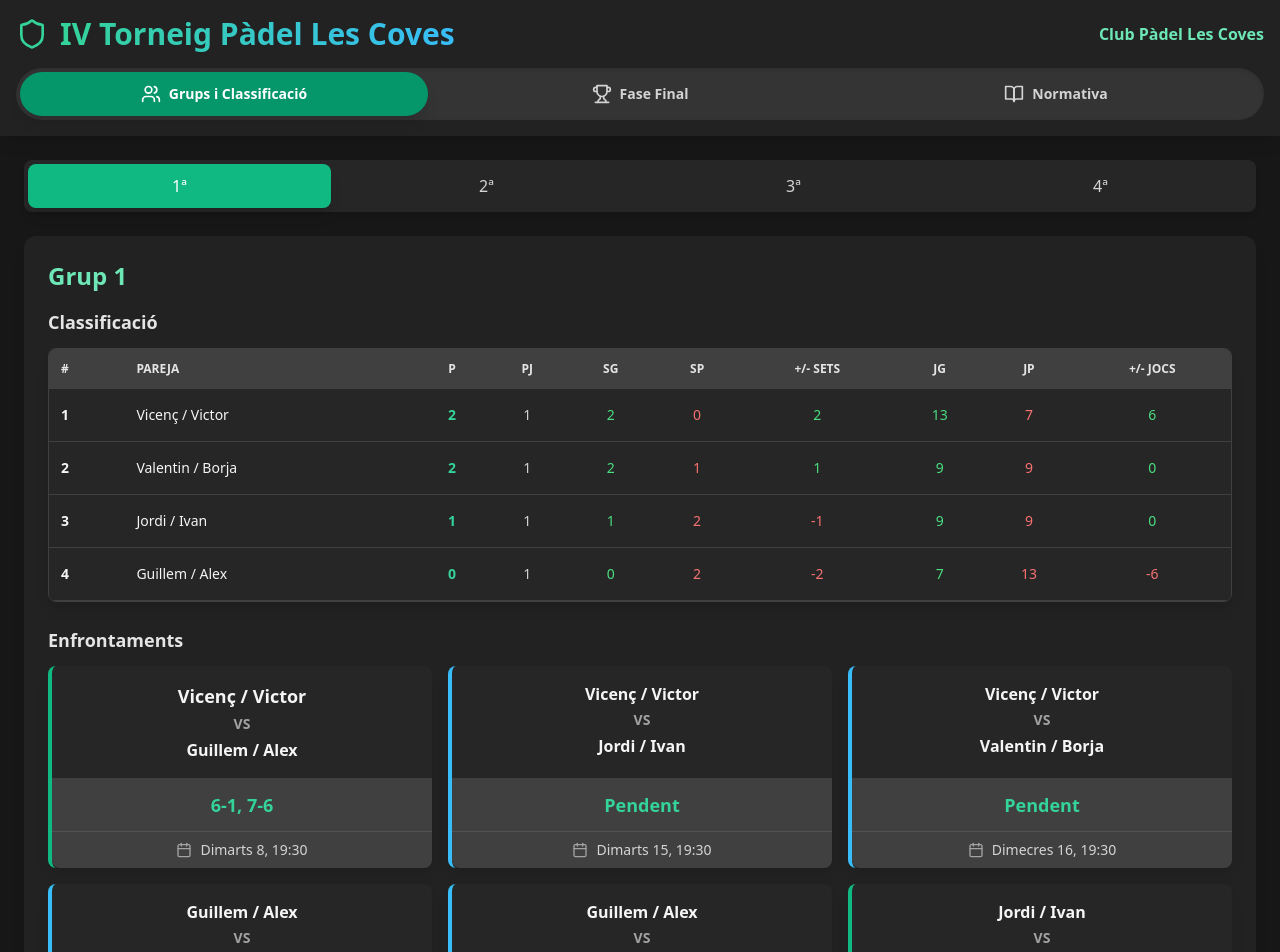
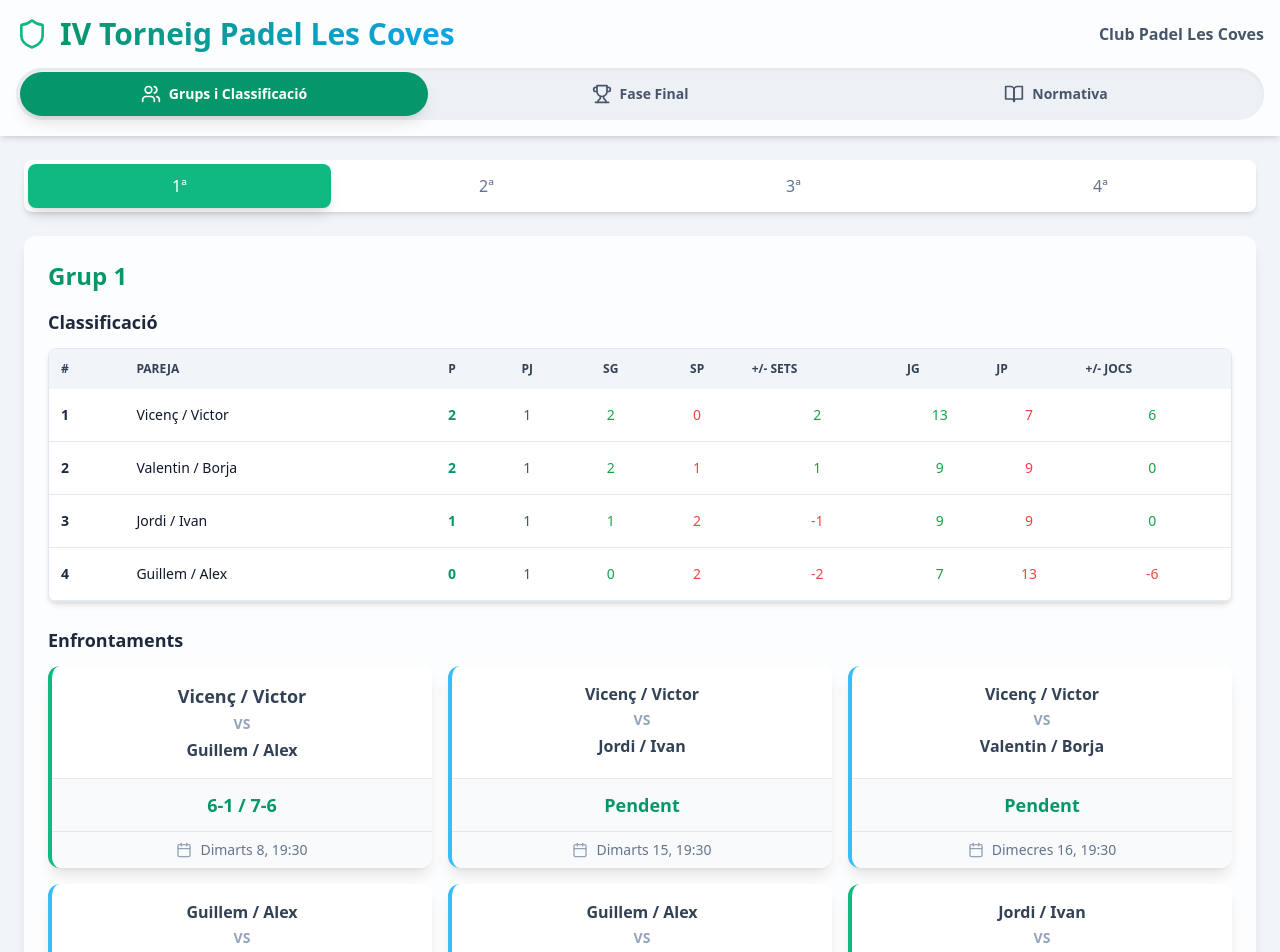
Before and after one commit to JonatanGhub/Torneig_Local_Padel_2025_vinroma, a React (Vite) app: page / in a window 1280 px wide. Shown: the top 952 px of the page. Built offline with nearby package versions, Linux system fonts and the light colour scheme; the HTML template or start-up script is replaced by a standard one.

Commit message:
style: Redesign UI to a light theme and apply visual enhancements

```diff
--- a/src/App.jsx
+++ b/src/App.jsx
@@ -59,7 +59,6 @@ const getStandings = (teams, matches) => {
                     if (set[0] > set[1]) team1SetsWon++;
                     else team2SetsWon++;
 
-                    // Solo sumar juegos de los 2 primeros sets para la diferencia de juegos
                     if (index < 2) {
                         team1Stats.JG += set[0];
                         team1Stats.JP += set[1];
@@ -80,8 +79,6 @@ const getStandings = (teams, matches) => {
 
     return Object.values(stats).sort((a, b) => {
         if (b.P !== a.P) return b.P - a.P;
-
-        // Desempate por enfrentamiento directo
         const directMatch = matches.find(m => m.played && ((m.team1.id === a.teamId && m.team2.id === b.teamId) || (m.team1.id === b.teamId && m.team2.id === a.teamId)));
         if (directMatch) {
             let aSets = 0;
@@ -91,14 +88,12 @@ const getStandings = (teams, matches) => {
                     if (directMatch.team2.id === a.teamId && set[1] > set[0]) aSets++;
                 }
             });
-            if (aSets > 1) return -1; // a gana
-            if (aSets < 1) return 1;  // b gana
+            if (aSets > 1) return -1;
+            if (aSets < 1) return 1;
         }
-
         const setDiffA = a.SG - a.SP;
         const setDiffB = b.SG - b.SP;
         if (setDiffB !== setDiffA) return setDiffB - setDiffA;
-
         const gameDiffA = a.JG - a.JP;
         const gameDiffB = b.JG - b.JP;
         return gameDiffB - gameDiffA;
@@ -106,9 +101,9 @@ const getStandings = (teams, matches) => {
 };
 
 const ClassificationTable = ({ standings }) => (
-    <div className="overflow-x-auto rounded-lg border border-neutral-700 shadow-lg bg-neutral-800">
-        <table className="w-full min-w-[800px] text-sm text-left text-neutral-300">
-            <thead className="text-xs text-neutral-200 uppercase bg-neutral-700">
+    <div className="overflow-x-auto rounded-lg border border-slate-200 shadow-md bg-white">
+        <table className="w-full min-w-[800px] text-sm text-left text-slate-600">
+            <thead className="text-xs text-slate-700 uppercase bg-slate-100">
                 <tr>
                     <th scope="col" className="px-3 py-3">#</th>
                     <th scope="col" className="px-4 py-3">Pareja</th>
@@ -116,25 +111,25 @@ const ClassificationTable = ({ standings }) => (
                     <th scope="col" className="px-3 py-3 text-center">PJ</th>
                     <th scope="col" className="px-3 py-3 text-center">SG</th>
                     <th scope="col" className="px-3 py-3 text-center">SP</th>
-                    <th scope="col" className="px-3 py-3 text-center">+/- Sets</th>
-                    <th scope="col" className="px-3 py-3 text-center">JG</th>
-                    <th scope="col" className="px-3 py-3 text-center">JP</th>
-                    <th scope="col" className="px-3 py-3 text-center">+/- Jocs</th>
+                    <th scope="col" className="px-3 py-3 text-center\">+/- Sets</th>
+                    <th scope="col" className="px-3 py-3 text-center\">JG</th>
+                    <th scope="col" className="px-3 py-3 text-center\">JP</th>
+                    <th scope="col" className="px-3 py-3 text-center\">+/- Jocs</th>
                 </tr>
             </thead>
             <tbody>
                 {standings.map((s, index) => (
-                    <tr key={s.teamId} className="bg-neutral-800 border-b border-neutral-700 hover:bg-neutral-700 transition-colors duration-200">
-                        <td className="px-3 py-3 font-bold text-neutral-100">{index + 1}</td>
-                        <th scope="row" className="px-4 py-4 font-medium text-neutral-100 whitespace-nowrap">{s.teamName}</th>
-                        <td className="px-3 py-4 text-center font-bold text-primary-400">{s.P}</td>
+                    <tr key={s.teamId} className="bg-white border-b border-slate-200 hover:bg-slate-50 transition-colors duration-200">
+                        <td className="px-3 py-3 font-bold text-slate-800">{index + 1}</td>
+                        <th scope="row" className="px-4 py-4 font-medium text-slate-900 whitespace-nowrap">{s.teamName}</th>
+                        <td className="px-3 py-4 text-center font-bold text-primary-600">{s.P}</td>
                         <td className="px-3 py-4 text-center">{s.PJ}</td>
-                        <td className="px-3 py-4 text-center text-green-400">{s.SG}</td>
-                        <td className="px-3 py-4 text-center text-red-400">{s.SP}</td>
-                        <td className={`px-3 py-4 text-center font-medium ${s.SG - s.SP >= 0 ? 'text-green-400' : 'text-red-400'}`}>{s.SG - s.SP}</td>
-                        <td className="px-3 py-4 text-center text-green-400">{s.JG}</td>
-                        <td className="px-3 py-4 text-center text-red-400">{s.JP}</td>
-                        <td className={`px-3 py-4 text-center font-medium ${s.JG - s.JP >= 0 ? 'text-green-400' : 'text-red-400'}`}>{s.JG - s.JP}</td>
+                        <td className="px-3 py-4 text-center text-green-600">{s.SG}</td>
+                        <td className="px-3 py-4 text-center text-red-500">{s.SP}</td>
+                        <td className={`px-3 py-4 text-center font-medium ${s.SG - s.SP >= 0 ? 'text-green-600' : 'text-red-500'}`}>{s.SG - s.SP}</td>
+                        <td className="px-3 py-4 text-center text-green-600">{s.JG}</td>
+                        <td className="px-3 py-4 text-center text-red-500">{s.JP}</td>
+                        <td className={`px-3 py-4 text-center font-medium ${s.JG - s.JP >= 0 ? 'text-green-600' : 'text-red-500'}`}>{s.JG - s.JP}</td>
                     </tr>
                 ))}
             </tbody>
@@ -145,63 +140,56 @@ const ClassificationTable = ({ standings }) => (
 const MatchCard = ({ match }) => {
     const getMatchResult = () => {
         if (!match.played) return { result: 'Pendent', winner: null };
-
         let team1SetsWon = 0;
         let team2SetsWon = 0;
         const sets = match.sets.filter(s => s[0] !== null && s[1] !== null);
-
         for (const set of sets) {
-            if (set[0] > set[1]) {
-                team1SetsWon++;
-            } else {
-                team2SetsWon++;
-            }
+            if (set[0] > set[1]) team1SetsWon++;
+            else team2SetsWon++;
         }
-
-        const resultString = sets.map(s => `${s[0]}-${s[1]}`).join(', ');
+        const resultString = sets.map(s => `${s[0]}-${s[1]}`).join(' / ');
         const winner = team1SetsWon > team2SetsWon ? match.team1 : match.team2;
-
         return { result: resultString, winner };
     };
 
     const { result, winner } = getMatchResult();
 
     const TeamDisplay = ({ team, isWinner }) => (
-        <p className={`font-semibold text-neutral-100 ${isWinner ? 'font-bold text-lg' : ''}`}>
+        <p className={`font-semibold text-slate-700 ${isWinner ? 'font-bold text-lg text-primary-600' : ''}`}>
             {team.name}
         </p>
     );
 
     return (
-        <div className={`bg-neutral-800 rounded-lg shadow-lg hover:shadow-xl transition-all duration-300 border-l-4 ${match.played ? 'border-primary-500' : 'border-secondary-400'} flex flex-col animate-fade-in hover:scale-105`}>
+        <div className={`bg-white rounded-xl shadow-lg hover:shadow-2xl transition-all duration-300 border-l-4 ${match.played ? 'border-primary-500' : 'border-secondary-400'} flex flex-col animate-fade-in hover:scale-105`}>
             <div className="p-4 flex-grow">
                 <div className="flex flex-col items-center text-center">
                     <TeamDisplay team={match.team1} isWinner={winner?.id === match.team1.id} />
-                    <span className="text-sm font-bold text-neutral-400 my-1">VS</span>
+                    <span className="text-sm font-bold text-slate-400 my-1">VS</span>
                     <TeamDisplay team={match.team2} isWinner={winner?.id === match.team2.id} />
                 </div>
             </div>
-            <div className="border-t border-neutral-700 p-3 bg-neutral-700 text-center">
-                <p className="text-lg font-bold text-primary-400">{result}</p>
+            <div className="border-t border-slate-200 p-3 bg-slate-50 text-center">
+                <p className="text-lg font-bold text-primary-600">{result}</p>
             </div>
-            <div className="border-t border-neutral-600 p-2 bg-neutral-700 rounded-b-lg text-center flex items-center justify-center">
-                <Calendar className="w-4 h-4 mr-2 text-neutral-400" />
-                <p className="text-sm font-medium text-neutral-300">{match.schedule || "Horari Pendent"}</p>
+            <div className="border-t border-slate-200 p-2 bg-slate-50 rounded-b-xl text-center flex items-center justify-center">
+                <Calendar className="w-4 h-4 mr-2 text-slate-400" />
+                <p className="text-sm font-medium text-slate-500">{match.schedule || "Horari Pendent"}</p>
             </div>
         </div>
     );
 };
 
 const Group = ({ name, matches, standings }) => (
-    <div className="bg-neutral-800/80 backdrop-blur-sm rounded-xl shadow-lg p-4 md:p-6 mb-8 animate-slide-in-left">
-        <h3 className="text-2xl font-bold text-primary-300 mb-4">{name}</h3>
+    <div className="bg-white/80 backdrop-blur-sm rounded-xl shadow-lg p-4 md:p-6 mb-8 animate-slide-in-left">
+        <h3 className="text-2xl font-bold text-primary-600 mb-4">{name}</h3>
         <div className="space-y-6">
             <div>
-                <h4 className="font-semibold text-lg text-neutral-200 mb-3">Classificació</h4>
+                <h4 className="font-semibold text-lg text-slate-800 mb-3">Classificació</h4>
                 <ClassificationTable standings={standings} />
             </div>
             <div>
-                <h4 className="font-semibold text-lg text-neutral-200 mb-3">Enfrontaments</h4>
+                <h4 className="font-semibold text-lg text-slate-800 mb-3">Enfrontaments</h4>
                 <div className="grid grid-cols-1 sm:grid-cols-2 lg:grid-cols-3 gap-4">
                     {matches.map((match, index) => <MatchCard key={index} match={match} />)}
                 </div>
@@ -210,19 +198,18 @@ const Group = ({ name, matches, standings }) => (
     </div>
 );
 
-
 const FinalsBracket = ({ categoryName, finalStandings }) => {
     const getTeamName = (group, position) => {
       let posText = `${position}`;
       if (position === 1 || position === 3) posText += 'er';
       if (position === 2) posText += 'on';
       if (position === 4) posText += 't';
-      return finalStandings?.[group]?.[position - 1]?.teamName || `${posText} Grup ${group.slice(-1)}`;
+      return finalStandings?.[group]?.[position - 1]?.teamName || `${posText} Class. Grup ${group.slice(-1)}`;
     }
     const BracketMatch = ({ team1, team2 }) => (
         <div className="flex flex-col justify-center w-48 text-sm">
-            <div className="bg-neutral-700 p-2 rounded-t-md border-b border-neutral-600 h-10 flex items-center justify-center shadow-sm text-neutral-100">{team1}</div>
-            <div className="bg-neutral-700 p-2 rounded-b-md h-10 flex items-center justify-center shadow-sm text-neutral-100">{team2}</div>
+            <div className="bg-slate-100 p-2 rounded-t-md border-b border-slate-200 h-10 flex items-center justify-center shadow-sm text-slate-700 font-medium">{team1}</div>
+            <div className="bg-slate-100 p-2 rounded-b-md h-10 flex items-center justify-center shadow-sm text-slate-700 font-medium">{team2}</div>
         </div>
     );
 
@@ -234,18 +221,18 @@ const FinalsBracket = ({ categoryName, finalStandings }) => {
         const team2_sf2 = isConsolation ? getTeamName('Grup 1', 4) : getTeamName('Grup 1', 2);
 
         return (
-            <div>
-                <h4 className={`text-xl font-semibold text-center mb-6 ${isConsolation ? 'text-secondary-400' : 'text-primary-400'}`}>{title}</h4>
+            <div className="bg-white p-6 rounded-lg shadow-md">
+                <h4 className={`text-xl font-semibold text-center mb-6 ${isConsolation ? 'text-secondary-600' : 'text-primary-600'}`}>{title}</h4>
                 <div className="flex justify-center items-center">
                     <div className="flex flex-col space-y-8">
                         <BracketMatch team1={team1_sf1} team2={team2_sf1} />
                         <BracketMatch team1={team1_sf2} team2={team2_sf2} />
                     </div>
                     <div className="flex flex-col justify-between items-center h-40 mx-2">
-                        <div className="w-4 border-t-2 border-r-2 border-neutral-600 h-1/2 rounded-tr-lg"></div>
-                        <div className="w-4 border-b-2 border-r-2 border-neutral-600 h-1/2 rounded-br-lg -mt-px"></div>
+                        <div className="w-4 border-t-2 border-r-2 border-slate-300 h-1/2 rounded-tr-lg"></div>
+                        <div className="w-4 border-b-2 border-r-2 border-slate-300 h-1/2 rounded-br-lg -mt-px"></div>
                     </div>
-                    <div className="w-px h-40 border-r-2 border-neutral-600"></div>
+                    <div className="w-px h-40 border-r-2 border-slate-300"></div>
                     <div className="flex items-center ml-2">
                          <BracketMatch team1={`Guanyador SF ${isConsolation ? 'Cons. ' : ''}1`} team2={`Guanyador SF ${isConsolation ? 'Cons. ' : ''}2`} />
                     </div>
@@ -255,8 +242,8 @@ const FinalsBracket = ({ categoryName, finalStandings }) => {
     }
 
     return (
-        <div className="bg-neutral-800/80 backdrop-blur-sm rounded-xl shadow-xl p-6 md:p-8 animate-fade-in">
-            <h3 className="text-3xl font-bold text-neutral-100 mb-8 text-center bg-clip-text text-transparent bg-gradient-to-r from-primary-400 to-secondary-400">Fase Final - {categoryName}</h3>
+        <div className="bg-white/80 backdrop-blur-sm rounded-xl shadow-xl p-6 md:p-8 animate-fade-in">
+            <h3 className="text-3xl font-bold text-slate-800 mb-8 text-center">Fase Final - {categoryName}</h3>
             <div className="grid grid-cols-1 lg:grid-cols-2 gap-x-8 gap-y-12">
                 <Bracket title="Quadre Principal" bracketType="main" />
                 <Bracket title="Quadre de Consolació" bracketType="consolation" />
@@ -266,20 +253,20 @@ const FinalsBracket = ({ categoryName, finalStandings }) => {
 };
 
 const NormativaPanel = () => (
-    <div className="bg-neutral-800/80 backdrop-blur-sm rounded-xl shadow-lg p-6 md:p-8 space-y-8 animate-fade-in">
+    <div className="bg-white/80 backdrop-blur-sm rounded-xl shadow-lg p-6 md:p-8 space-y-8 animate-fade-in">
         <div>
-            <h2 className="text-3xl font-bold text-neutral-100 mb-4 flex items-center"><BookOpen className="w-8 h-8 mr-3 text-primary-400" />Normativa i Funcionament</h2>
-            <div className="space-y-4 text-neutral-300">
+            <h2 className="text-3xl font-bold text-slate-800 mb-4 flex items-center"><BookOpen className="w-8 h-8 mr-3 text-primary-600" />Normativa i Funcionament</h2>
+            <div className="space-y-4 text-slate-600">
                 <p><strong>Inici del torneig:</strong> Dimarts, 1 de juliol de 2025.</p>
                 <p><strong>Horari de joc:</strong> De dilluns a dijous, de 19:30 a 22:30. Es jugaran 3 enfrontaments per dia.</p>
                 <p><strong>Format dels partits:</strong> Fase de grups al millor de 3 sets (tercer súper tie-break a 10 punts). Fase final a 3 sets convencionals. El joc exterior serà permès si s'acorda entre les parelles abans de l'inici del partit.</p>
                 <p><strong>Sistema de puntuació i desempat:</strong> La classificació s'ordenarà segons: 1º Punts (1 punt per set guanyat), 2º En cas d'empat entre dues parelles, resultat de l'enfrontament directe, 3º En cas de triple empat, diferència de sets (guanyats - perduts), 4º Diferència de jocs.</p>
-                <div className="mt-6 bg-red-900/50 border-l-4 border-red-400 p-4 rounded-r-lg">
+                <div className="mt-6 bg-red-100 border-l-4 border-red-500 p-4 rounded-r-lg">
                     <div className="flex">
-                        <div className="py-1"><AlertTriangle className="h-6 w-6 text-red-400 mr-3" /></div>
+                        <div className="py-1"><AlertTriangle className="h-6 w-6 text-red-500 mr-3" /></div>
                         <div>
-                            <p className="font-bold text-red-100">Norma Important</p>
-                            <p className="text-sm text-red-200">Les partides no acabades de grups abans del 27/07 es donaran por perdudes 2-0 (sets) i 6/0 6/0 per a la parella que no ha pogut jugar segons els horaris establerts. És important posar el resultat al grup de WhatsApp de cada categoria al finalitzar per poder actualitzar la web.</p>
+                            <p className="font-bold text-red-800">Norma Important</p>
+                            <p className="text-sm text-red-700">Les partides no acabades de grups abans del 27/07 es donaran por perdudes 2-0 (sets) i 6/0 6/0 per a la parella que no ha pogut jugar segons els horaris establerts. És important posar el resultat al grup de WhatsApp de cada categoria al finalitzar per poder actualitzar la web.</p>
                         </div>
                     </div>
                 </div>
@@ -312,18 +299,14 @@ export default function App() {
     Promise.all([fetchSchedules, fetchResults]).then(([schedulesData, resultsData]) => {
       setTournamentData(currentData => {
         const updatedData = JSON.parse(JSON.stringify(currentData));
-
         schedulesData.schedules.forEach(schedule => {
           for (const category in updatedData) {
             for (const group in updatedData[category]) {
               const match = updatedData[category][group].matches.find(m => (m.team1.id === schedule.team1Id && m.team2.id === schedule.team2Id) || (m.team1.id === schedule.team2Id && m.team2.id === schedule.team1Id));
-              if (match) {
-                match.schedule = schedule.schedule;
-              }
+              if (match) match.schedule = schedule.schedule;
             }
           }
         });
-
         resultsData.results.forEach(result => {
           for (const category in updatedData) {
             for (const group in updatedData[category]) {
@@ -341,7 +324,6 @@ export default function App() {
             }
           }
         });
-
         return updatedData;
       });
     });
@@ -364,7 +346,6 @@ export default function App() {
     for (const category in tournamentData) {
         const categoryGroups = tournamentData[category];
         if (!categoryGroups || Object.keys(categoryGroups).length === 0) continue;
-
         let allMatchesPlayed = true;
         for (const group in categoryGroups) {
             if (!categoryGroups[group].matches || categoryGroups[group].matches.some(m => !m.played)) {
@@ -372,7 +353,6 @@ export default function App() {
                 break;
             }
         }
-
         if (allMatchesPlayed) {
             finalData[category] = standingsByCategory[category];
         }
@@ -380,17 +360,17 @@ export default function App() {
     return finalData;
   }, [tournamentData, standingsByCategory]);
 
-  const MainNavButton = ({ tabName, label, icon: Icon }) => (<button onClick={() => setActiveMainTab(tabName)} className={`flex-1 flex justify-center items-center px-3 py-3 text-sm font-semibold rounded-full transition-all duration-300 ${activeMainTab === tabName ? 'bg-primary-600 text-white shadow-lg' : 'text-neutral-300 hover:bg-neutral-700'}`}><Icon className="w-5 h-5 mr-2" /><span>{label}</span></button>);
+  const MainNavButton = ({ tabName, label, icon: Icon }) => (<button onClick={() => setActiveMainTab(tabName)} className={`flex-1 flex justify-center items-center px-3 py-3 text-sm font-semibold rounded-full transition-all duration-300 ${activeMainTab === tabName ? 'bg-primary-600 text-white shadow-lg' : 'text-slate-600 hover:bg-slate-200'}`}><Icon className="w-5 h-5 mr-2" /><span>{label}</span></button>);
 
   return (
-    <div className="min-h-screen font-sans bg-neutral-900 text-neutral-100">
-      <header className="bg-neutral-800/80 shadow-lg sticky top-0 z-40 backdrop-blur-sm">
+    <div className="min-h-screen font-sans bg-slate-100 text-slate-800">
+      <header className="bg-white/80 shadow-md sticky top-0 z-40 backdrop-blur-sm">
         <div className="container mx-auto px-4 py-4">
           <div className="flex justify-between items-center">
-            <div className="flex items-center text-neutral-100"><Shield className="w-8 h-8 text-primary-400 mr-3 animate-bounce-in" /><h1 className="text-xl md:text-3xl font-bold text-transparent bg-clip-text bg-gradient-to-r from-primary-400 to-secondary-400">IV Torneig Pàdel Les Coves</h1></div>
-            <div className="hidden sm:block font-semibold text-primary-300">Club Pàdel Les Coves</div>
+            <div className="flex items-center"><Shield className="w-8 h-8 text-primary-500 mr-3 animate-bounce-in" /><h1 className="text-xl md:text-3xl font-bold text-transparent bg-clip-text bg-gradient-to-r from-primary-600 to-secondary-500">IV Torneig Padel Les Coves</h1></div>
+            <div className="hidden sm:block font-semibold text-slate-600">Club Padel Les Coves</div>
           </div>
-          <div className="mt-4 flex items-center space-x-2 bg-neutral-700/60 p-1 rounded-full backdrop-blur-sm shadow-inner">
+          <div className="mt-4 flex items-center space-x-2 bg-slate-200/60 p-1 rounded-full backdrop-blur-sm shadow-inner">
             <MainNavButton tabName="grups" label="Grups i Classificació" icon={Users} />
             <MainNavButton tabName="fasefinal" label="Fase Final" icon={Trophy} />
             <MainNavButton tabName="normativa" label="Normativa" icon={BookOpen} />
@@ -398,7 +378,7 @@ export default function App() {
         </div>
       </header>
       <main className="container mx-auto p-4 md:p-6">
-        {activeMainTab === 'grups' && (<div className="animate-fade-in"><div className="mb-6"><div className="flex space-x-1 bg-neutral-800 p-1 rounded-lg shadow-md">{Object.keys(tournamentData).map((category) => (<button key={category} onClick={() => setActiveCategoryTab(category)} className={`w-full py-2.5 text-sm md:text-base font-medium leading-5 rounded-lg transition-colors duration-200 hover:scale-105 ${activeCategoryTab === category ? 'bg-primary-500 text-white shadow-lg' : 'text-neutral-300 hover:bg-neutral-700'}`}>{category}</button>))}</div></div>{standingsByCategory[activeCategoryTab] && Object.entries(standingsByCategory[activeCategoryTab]).map(([groupName, standings]) => (<Group key={groupName} name={groupName} matches={tournamentData[activeCategoryTab][groupName].matches} standings={standings} />))}</div>)}
+        {activeMainTab === 'grups' && (<div className="animate-fade-in"><div className="mb-6"><div className="flex space-x-1 bg-white p-1 rounded-lg shadow-md">{Object.keys(tournamentData).map((category) => (<button key={category} onClick={() => setActiveCategoryTab(category)} className={`w-full py-2.5 text-sm md:text-base font-medium leading-5 rounded-lg transition-colors duration-200 transform hover:scale-105 ${activeCategoryTab === category ? 'bg-primary-500 text-white shadow-lg' : 'text-slate-500 hover:bg-slate-100'}`}>{category}</button>))}</div></div>{standingsByCategory[activeCategoryTab] && Object.entries(standingsByCategory[activeCategoryTab]).map(([groupName, standings]) => (<Group key={groupName} name={groupName} matches={tournamentData[activeCategoryTab][groupName].matches} standings={standings} />))}</div>)}
         {activeMainTab === 'fasefinal' && (<div className="space-y-8 animate-fade-in">{Object.keys(tournamentData).map(category => (<FinalsBracket key={category} categoryName={category} finalStandings={finalStandings[category]} />))}</div>)}
         {activeMainTab === 'normativa' && (<NormativaPanel />)}
       </main>
```
